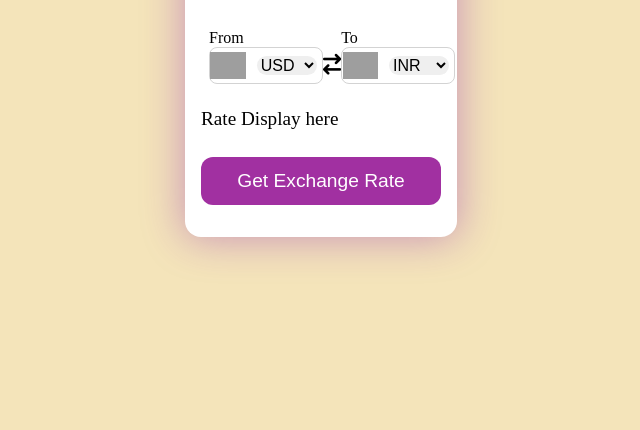
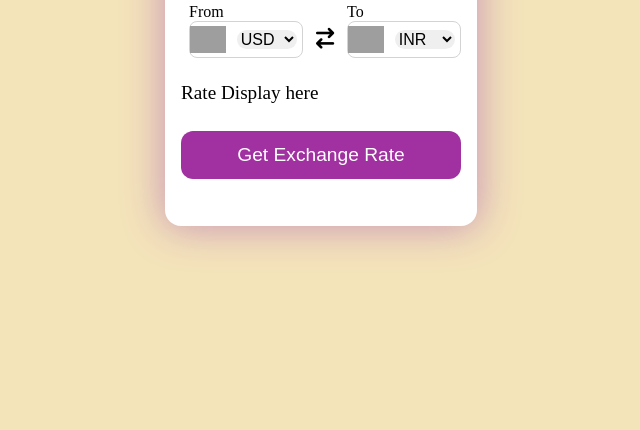
Before and after one commit to ANUBHAVSINGH30/Currency-Convertor, a plain HTML site: page index.html in a window 1280 px wide. Shown: the part 370-800 px from the top of the page, without its empty margins (319-959 px from the left). Drawn offline with Linux system fonts and the light colour scheme; grey boxes are pictures that could not be loaded.

Commit message:
Update styles.css

```diff
--- a/styles.css
+++ b/styles.css
@@ -16,7 +16,7 @@ body{
   padding: 2rem;
   border-radius: 1rem;
   min-height: 45vh;
-  max-width: 30vh;
+  max-width: 35vh;
   width: 100%;
   box-shadow:0 0 40px 2px rgba(139, 32, 181, 0.4);
   transition: transform 0.3s ease;
```
